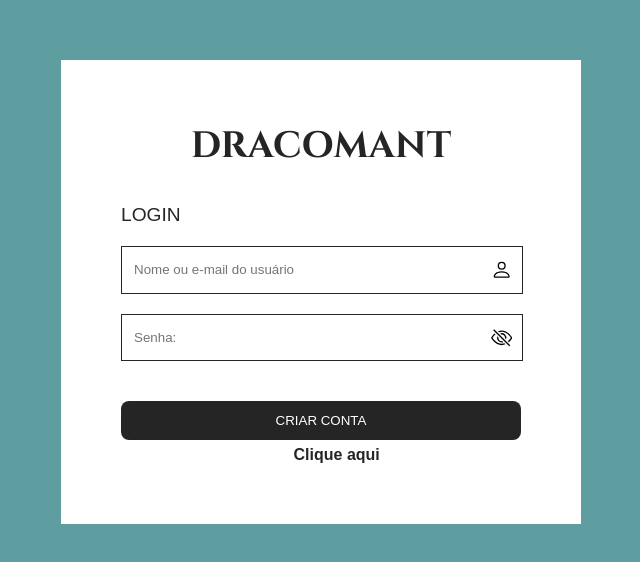
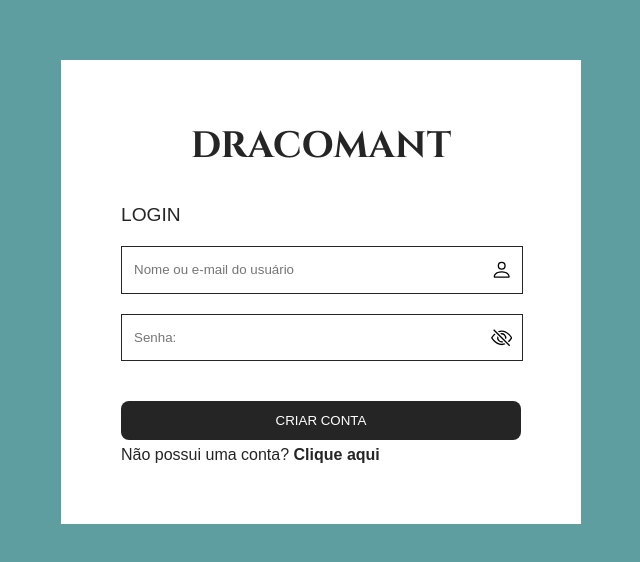
Before and after one commit to Kinz2901/Dracomant-React, a React (Vite) app: page /login in a window 1280 px wide. Shown: the part 108-670 px from the top of the page, without its empty margins (319-959 px from the left). Built offline with nearby package versions, Linux system fonts and the light colour scheme.

Commit message:
ajeitei o possui uma conta

```diff
--- a/src/Pages/CriarLogin/index.jsx
+++ b/src/Pages/CriarLogin/index.jsx
@@ -82,7 +82,7 @@ export default function CriarLogin() {
             <button type="submit" className={styles.botao}>
               CRIAR CONTA
             </button>
-            <p>
+            <p className={styles.possuiConta}>
               Já possui uma conta?
               <Link to="/login" className={styles.cliqueAqui}>
                 Clique aqui
--- a/src/Pages/CriarLogin/index.module.css
+++ b/src/Pages/CriarLogin/index.module.css
@@ -18,8 +18,6 @@
   color: var(--bg-color);
   text-align: center;
   cursor: context-menu;
-  background-color: white;
-
 }
 
 .criarConta {
@@ -55,22 +53,6 @@
   cursor: pointer;
 }
 
-.oculto {
-  cursor: pointer;
-}
-
-.aparente {
-  cursor: pointer;
-}
-
-#senhaVisivel {
-  display: none;
-}
-
-#confirmSenhaVisivel {
-  display: none;
-}
-
 .botao {
   background-color: var(--bg-color);
   color: white;
@@ -92,6 +74,10 @@
   margin: 0.25rem;
 }
 
+.possuiConta {
+  color: var(--bg-color);
+}
+
 .cliqueAqui {
   color: var(--bg-color);
   text-decoration: none;
--- a/src/Pages/Login/index.jsx
+++ b/src/Pages/Login/index.jsx
@@ -51,7 +51,7 @@ export default function Login() {
             <button type="submit" className={styles.botao}>
               CRIAR CONTA
             </button>
-            <p>
+            <p className={styles.possuiConta}>
               Não possui uma conta?{" "}
               <Link
                 to="/criarlogin"
```
